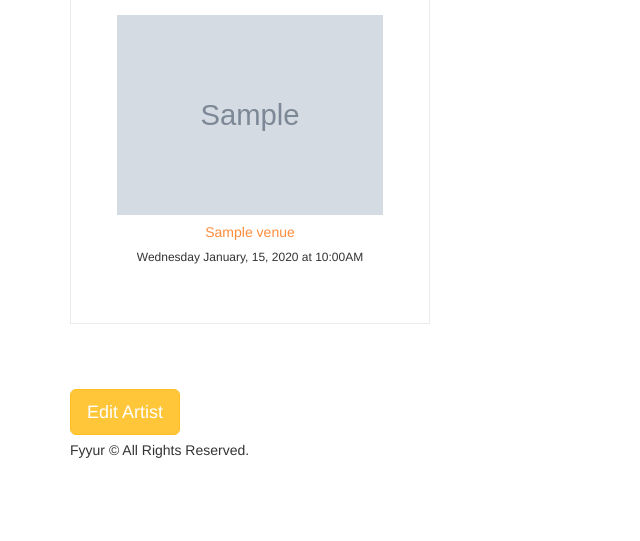
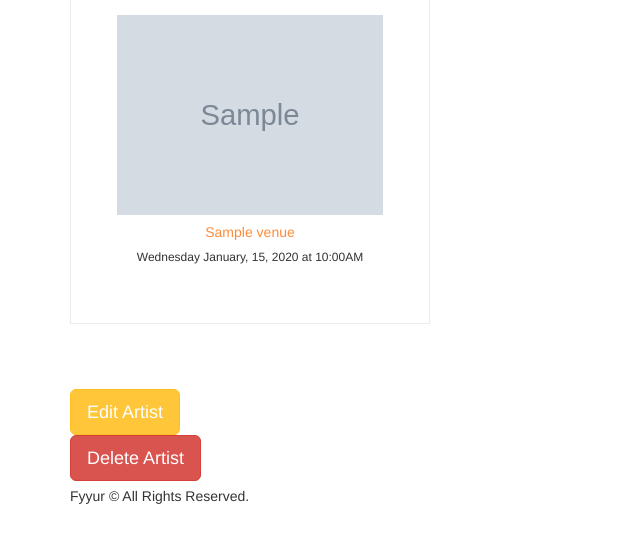
Before and after one commit to Keparoo/Fyyur, a Flask app: page /artists/1 in a window 1280 px wide. Shown: the part 676-1217 px from the top of the page, without its empty margins (0-640 px from the left). Before the commit the page ends 1134 px from the top, so only its background shows below. Run offline with Flask 2, Linux system fonts and the light colour scheme; tables that the repository leaves empty hold one stand-in row (values such as "Sample post"); grey boxes marked "Sample" are stand-in pictures; some libraries are stand-ins or nearby versions.

Commit message:
add delete artist function

```diff
--- a/app.py
+++ b/app.py
@@ -586,6 +586,25 @@ def create_artist_submission():
 
   return render_template('pages/home.html')
 
+@app.route('/artists/<artist_id>', methods=['POST'])
+def delete_artist(artist_id):
+  # Delete an artist record from the database
+
+  try:
+    artist = Artist.query.filter_by(id = artist_id).first()
+    artist_name = artist.name
+    db.session.delete(artist)
+    flash('Artist ' + artist_name + ' was successfully deleted.')
+    db.session.commit()
+  except:
+    flash('An error occurred. Artist ' + artist_name + ' could not be deleted.')
+    print(sys.exc_info())
+    db.session.rollback()
+  finally:
+    db.session.close()
+
+  return render_template('pages/home.html')
+
 #----------------------------------------------------------------------------#
 #  Shows
 #----------------------------------------------------------------------------#
--- a/templates/pages/show_artist.html
+++ b/templates/pages/show_artist.html
@@ -78,4 +78,8 @@
 
 <a href="/artists/{{ artist.id }}/edit"><button class="btn btn-primary btn-lg">Edit Artist</button></a>
 
+<form method="POST" action="/artists/{{artist.id}}">
+  <button type="submit" class="btn btn-danger btn-lg">Delete Artist</button>
+</form>
+
 {% endblock %}
--- a/templates/pages/show_venue.html
+++ b/templates/pages/show_venue.html
@@ -82,6 +82,6 @@
 <a href="/venues/{{ venue.id }}/edit"><button class="btn btn-primary btn-lg">Edit Venue</button></a>
 
 <form method="POST" action="/venues/{{venue.id}}">
-  <button type="submit" class="btn btn-danger btn-lg">Delete venue</button>
+  <button type="submit" class="btn btn-danger btn-lg">Delete Venue</button>
 </form>
 {% endblock %}
```
